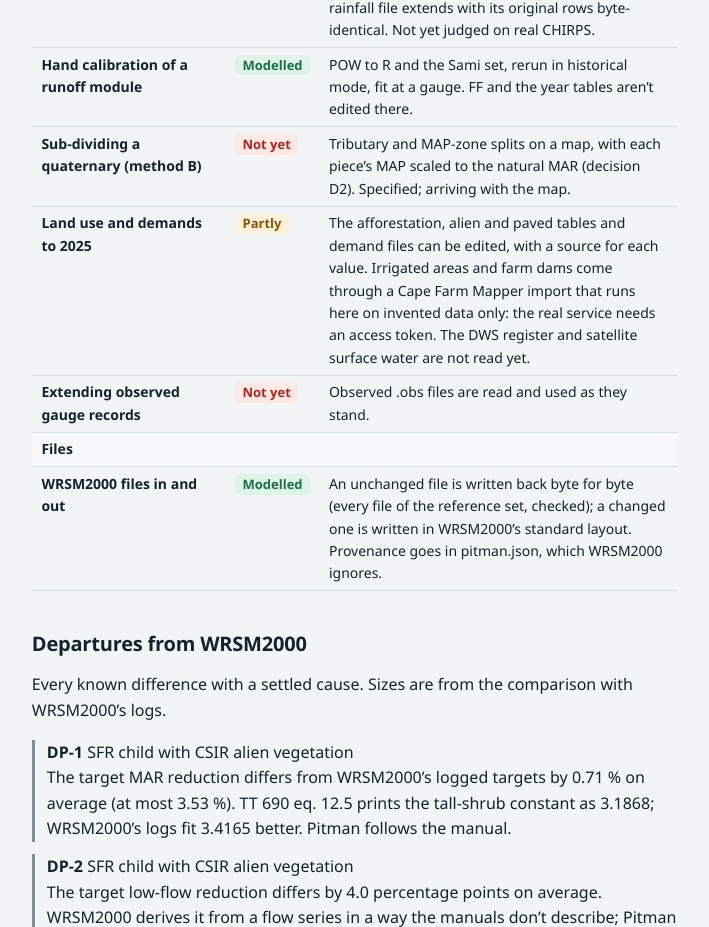
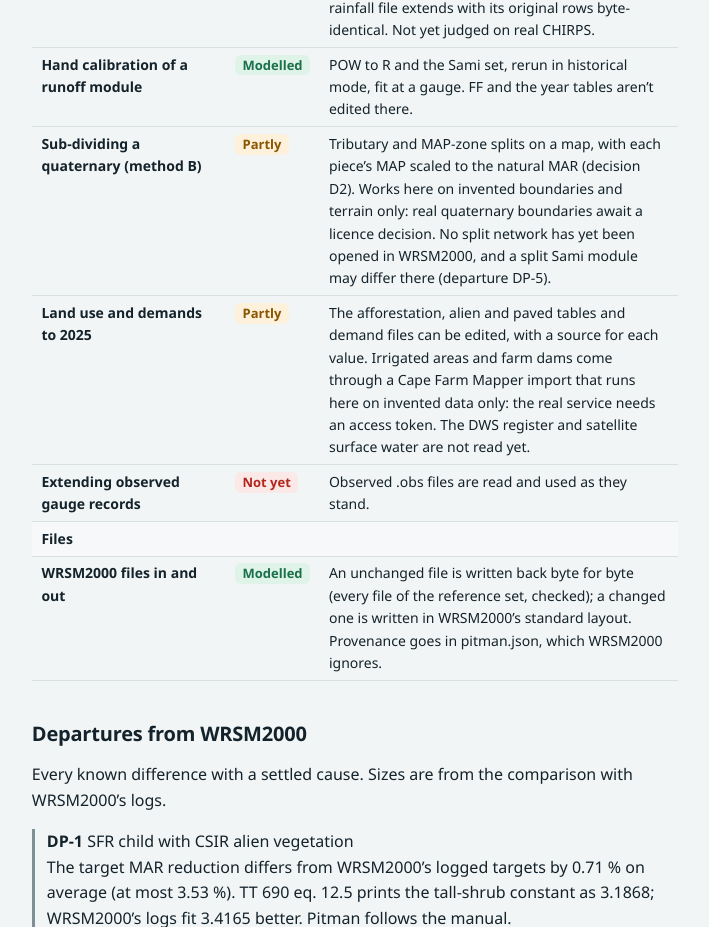
Before and after one commit to Absence0760/pitman, a SvelteKit app in the folder frontend/: page /methods in a window 1280 px wide. Shown: the part 5037-5964 px from the top of the page, without its empty margins (285-994 px from the left). Built offline with nearby package versions, Linux system fonts and the light colour scheme.

Commit message:
docs: Methods and the guide say what sub-division and land use now do

```diff
--- a/frontend/src/routes/methods/content.ts
+++ b/frontend/src/routes/methods/content.ts
@@ -116,8 +116,8 @@ export const FEATURE_GROUPS: readonly FeatureGroup[] = [
 			},
 			{
 				name: 'Sub-dividing a quaternary (method B)',
-				status: 'Not yet',
-				detail: 'Tributary and MAP-zone splits on a map, with each piece’s MAP scaled to the natural MAR (decision D2). Specified; arriving with the map.'
+				status: 'Partly',
+				detail: 'Tributary and MAP-zone splits on a map, with each piece’s MAP scaled to the natural MAR (decision D2). Works here on invented boundaries and terrain only: real quaternary boundaries await a licence decision. No split network has yet been opened in WRSM2000, and a split Sami module may differ there (departure DP-5).'
 			},
 			{
 				name: 'Land use and demands to 2025',
```
Also changed, not shown: 2 other files (tests, documents, lock files or other folders).
